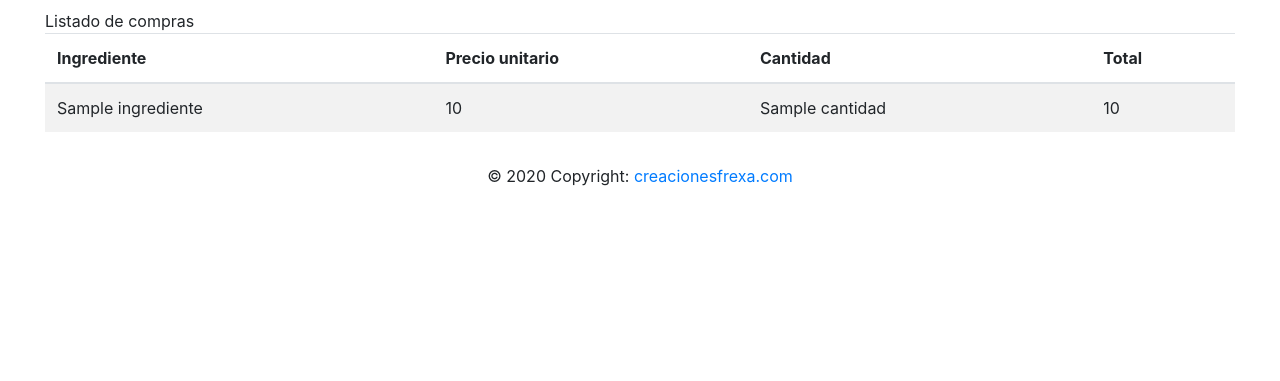
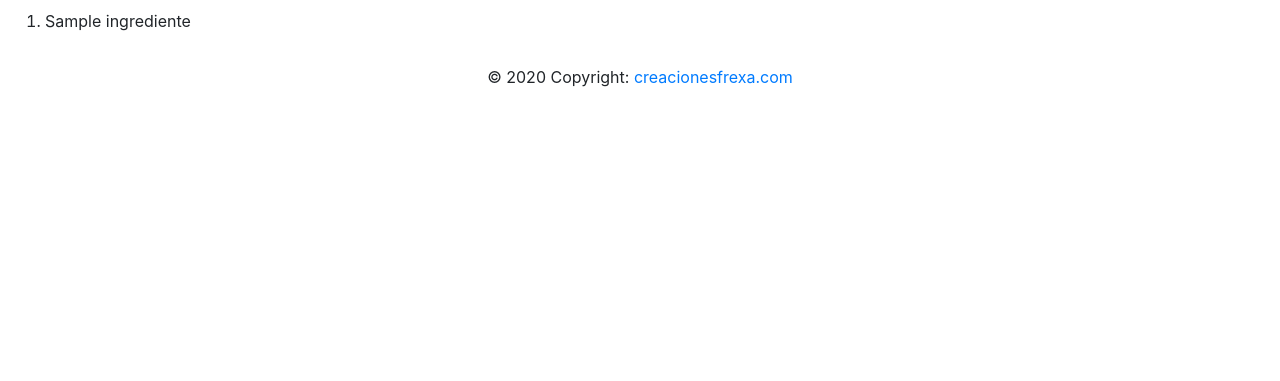
Before and after one commit to frexa/appcompra-ventas, a Django app: template apps/compras/templates/detalles_compra.html in a window 1280 px wide. Shown: the part 419-800 px from the top of the page. Run offline with Django 3.2, Linux system fonts and the light colour scheme; the template is opened without the code that fills it: most values are stand-ins (such as "Sample title", 1, 10 or a date in 2020); some libraries are stand-ins or nearby versions.

Commit message:
metodo para listar ingredientes por fecha listo

```diff
--- a/apps/compras/models.py
+++ b/apps/compras/models.py
@@ -14,7 +14,7 @@ class FechaDeCompra(models.Model):
 		return '%s'%(self.fecha)
 
 	def get_absolute_url(self):
-		return reverse('fecha-detail', args=[str(self.id)])
+		return reverse('detalles-compra', args=[str(self.id)])
 
 
 class Ingrediente(models.Model):
@@ -45,4 +45,4 @@ class LineaDeCompra(models.Model):
 		return '%s'%(self.fecha)
 
 	def get_absolute_url(self):
-		return reverse('detalles-compra', args=[self.id])
+		return reverse('detalles-compra', args=[str(self.id)])
--- a/apps/compras/templates/CrearIngrediente.html
+++ b/apps/compras/templates/CrearIngrediente.html
@@ -13,7 +13,7 @@
 				{% endfor %}
 				<br>
 			<center>
-			<button type="submit" class="btn btn-success btn-lg">Registrar ingrediente</button>
+			<button type="submit" class="btn btn-primary btn-lg">Registrar ingrediente</button>
 		</center>
 		</form>
 	</div>
--- a/apps/compras/templates/CrearLineaDeCompra.html
+++ b/apps/compras/templates/CrearLineaDeCompra.html
@@ -1,6 +1,6 @@
 {%extends "base/base.html"%}
 {%block content%}
-<div class='jumbotron'>
+<div class='jumbotron bg-light'>
 	<center>
 		<div class="text-left" style="max-width:500px">
 			<form method="post">
@@ -13,7 +13,7 @@
 				{% endfor %}
 				<br>
 			<center>
-			<button type="submit" class="btn btn-success btn-lg">Registrar compra</button>
+			<button type="submit" class="btn btn-primary btn-md">Guardar</button>
 		</center>
 		</form>
 	</div>
--- a/apps/compras/templates/detalles_compra.html
+++ b/apps/compras/templates/detalles_compra.html
@@ -1,24 +1,11 @@
 {%extends "base/base.html"%}
 {%block content%}
-<h2>Compras realizadas el {{lineadecompra.fecha.fecha}}</h2>
+<h2>Compras realizadas el {{fechadecompra.fecha}}</h2>
 	<div class="container-fluid">
-		<table class="table table-striped table bordered table responsive-md">
-			<thead>Listado de compras
-				<tr>
-					<th>Ingrediente</th>
-					<th>Precio unitario</th>
-					<th>Cantidad</th>
-					<th>Total</th>
-				</tr>
-			</thead>
-			<tbody>
-				<tr>
-					<td>{{lineadecompra.ingrediente.nombre}}</td>
-					<td>{{lineadecompra.ingrediente.precio_unit}}</td>
-					<td>{{lineadecompra.cantidad}}</td>
-					<td>{{lineadecompra.total}}</td>
-				</tr>
-			</tbody>
-		</table>
+		<ol>
+			{%for lineadecompra in page_obj%}
+			<li>{{lineadecompra.ingrediente}}</li>
+			{%endfor%}
+		</ol>
 	</div>
 {%endblock%}
--- a/apps/compras/urls.py
+++ b/apps/compras/urls.py
@@ -18,5 +18,5 @@ urlpatterns=[
 	path('listar/',include([
 		path('compras', ListarCompras.as_view(),name = 'listar-compras')])),
 	path('detalles/',include([
-		path('<int:pk>/compra',DetallesCompra.as_view(), name = 'detalles-compra')])),
+		path('<uuid:pk>/compra',DetallesCompra.as_view(), name = 'detalles-compra')])),
 	]
--- a/templates/base/barra.html
+++ b/templates/base/barra.html
@@ -8,7 +8,7 @@
 <div class="collapse navbar-collapse" id="navbarSupportedContent">
 	<ul class="navbar-nav mr-auto">
 		<li class="nav-item active">
-			<a class="nav-link" href="#">Principal<span class="sr-only">(current)</span></a>
+			<a class="nav-link" href="index">Principal<span class="sr-only">(current)</span></a>
 		</li>
 		<li class="nav-item">
 			<a class="nav-link" href="#">Entrar</a>
```
Also changed, not shown: apps/compras/templates/compras_diarias.html (+5 -3 lines), apps/compras/views.py (+23 -10 lines), apps/recetarios/models.py (+8 -2 lines).
